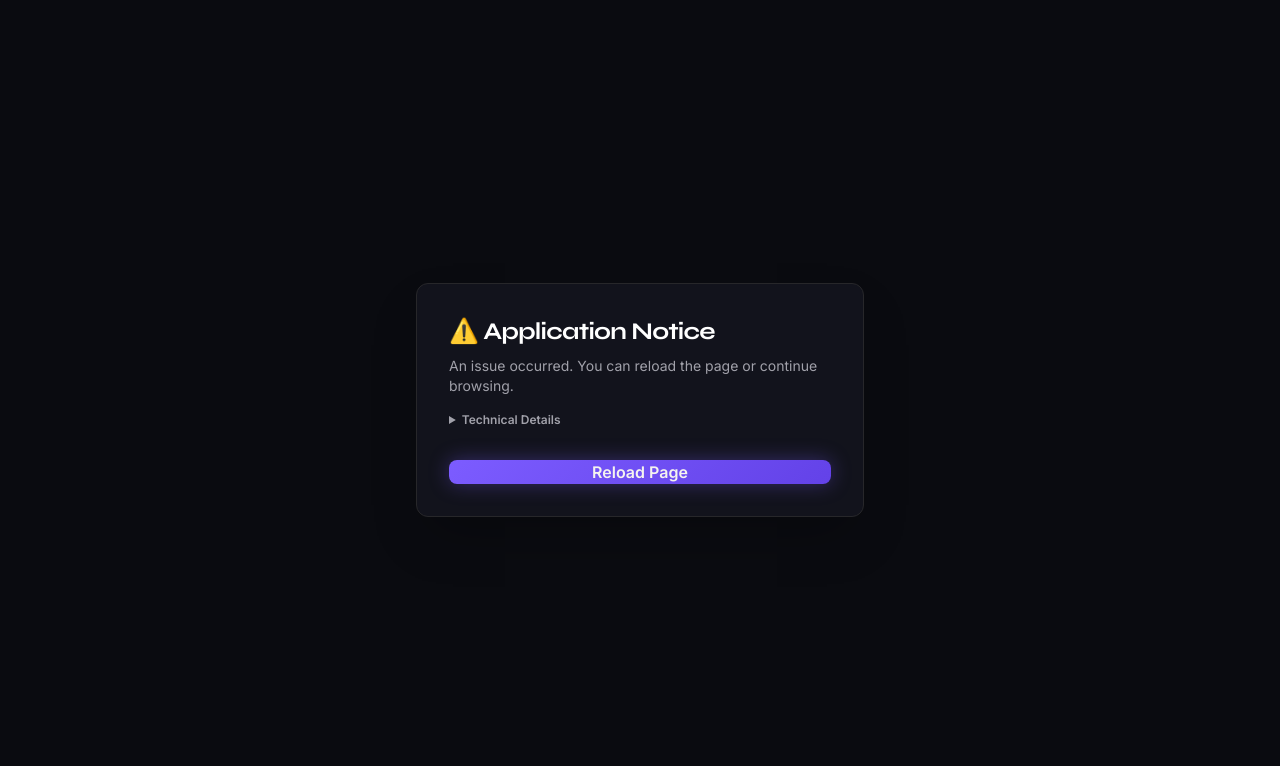
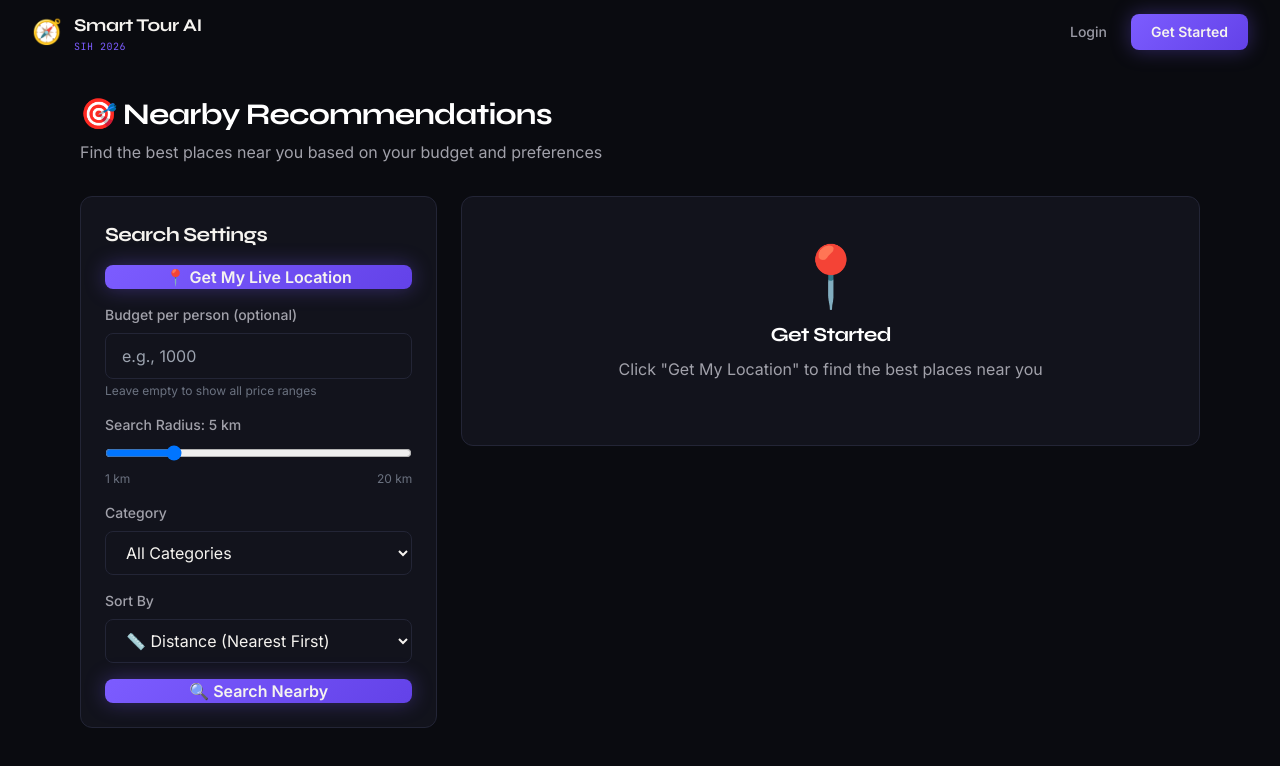
Before and after one commit to Jayadasan777/Tourism-AI, a React (Vite) app in the folder frontend/: page /nearby in a window 1280 px wide. Shown: the top 766 px of the page. Built offline with nearby package versions, Linux system fonts and the light colour scheme; no server answers; a web font is replaced by a local one.

Commit message:
fix(nearby): declare gettingLocation state variable in NearbyPage to prevent ReferenceError

```diff
--- a/frontend/src/pages/NearbyPage.jsx
+++ b/frontend/src/pages/NearbyPage.jsx
@@ -10,6 +10,7 @@ const NearbyPage = () => {
   const [category, setCategory] = useState('all');
   const [sortBy, setSortBy] = useState('distance');
   const [loading, setLoading] = useState(false);
+  const [gettingLocation, setGettingLocation] = useState(false);
   const [recommendations, setRecommendations] = useState(null);
   const [error, setError] = useState(null);
   const [currentAddress, setCurrentAddress] = useState('');
```
